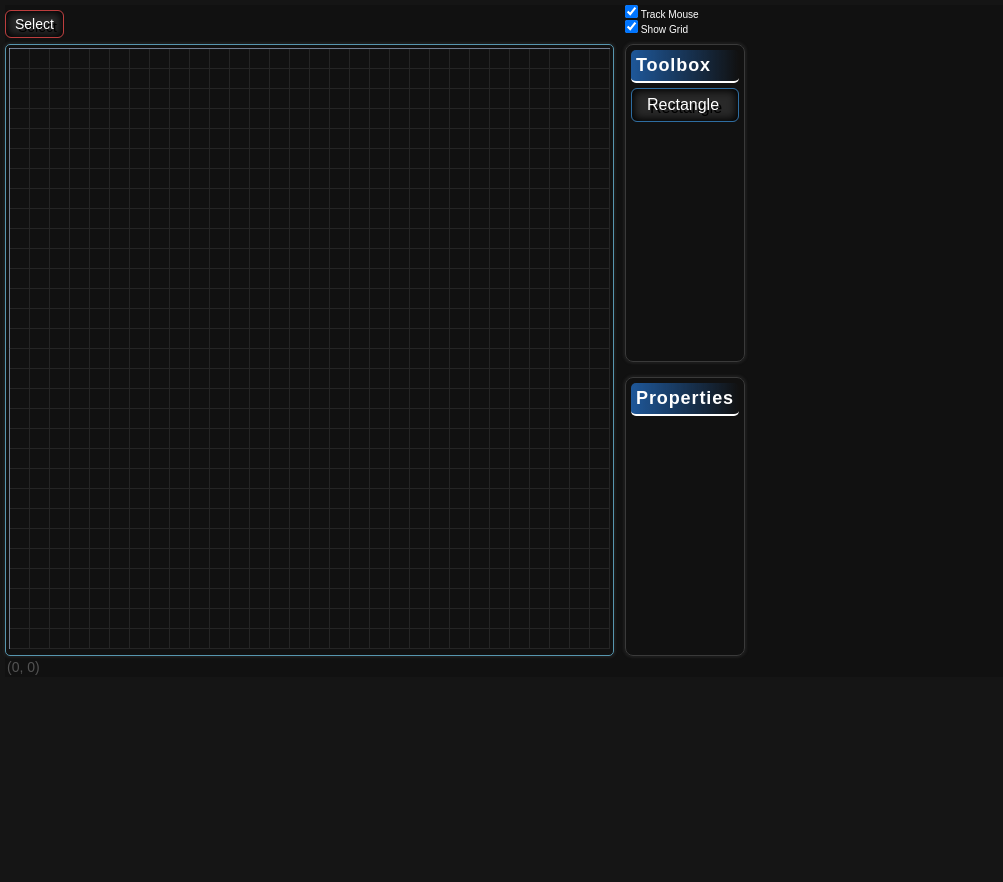
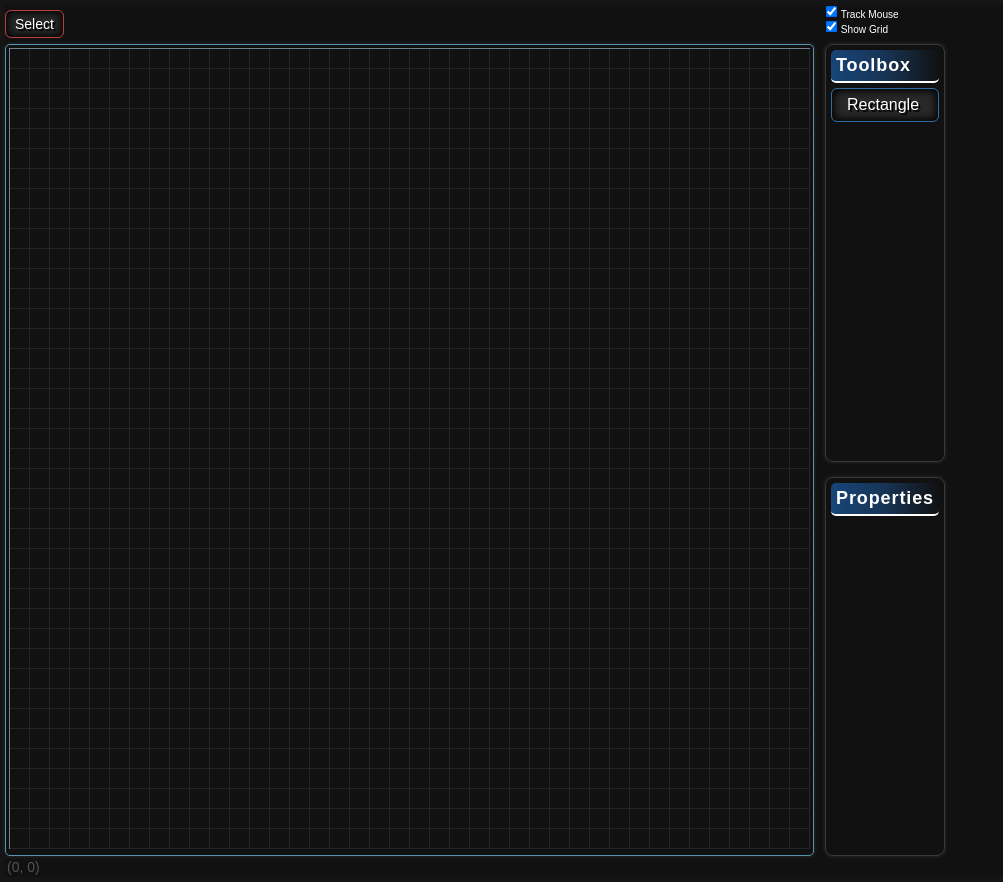
Before and after one commit to TylerHaynie/html-canvas-designer, an Angular app: page / in a window 1280 px wide. Shown: the whole page, without its empty margins (0-1003 px from the left). Before the commit the page ends 800 px from the top, so only its background shows below. Built offline with nearby package versions, Linux system fonts and the light colour scheme.

Commit message:
modified the css for 'properties'

```diff
--- a/src/app/shards/designer/canvas/shapes/rectangle.ts
+++ b/src/app/shards/designer/canvas/shapes/rectangle.ts
@@ -1,6 +1,7 @@
 import { iDrawable } from '../interfaces/iDrawable';
 import { Point } from '../models/point';
 import { Size } from '../models/size';
+import { Utils } from '../utils';
 
 export class Rectangle implements iDrawable {
     point: Point;
@@ -11,61 +12,52 @@ export class Rectangle implements iDrawable {
     lineWidth: number;
     fillAlpha: number;
     borderAlpha: number;
+    drawOutline: boolean;
 
     private context: CanvasRenderingContext2D;
+    private utils = new Utils();
 
     constructor(context: CanvasRenderingContext2D, point: Point, size: Size,
-        color: string | CanvasGradient | CanvasPattern = '#79abfc', solid: boolean = true, lineWidth: number = 1,
-        outlineColor?: string | CanvasGradient | CanvasPattern, fillAlpha: number = 1, borderAlpha: number = 1) {
+        color?: string | CanvasGradient | CanvasPattern, outlineColor?: string | CanvasGradient | CanvasPattern,
+        solid?: boolean, fillAlpha?: number, lineWidth?: number, drawOutline?: boolean, borderAlpha?: number) {
         this.context = context;
         this.point = point;
-        this.outlineColor = outlineColor;
-        this.color = color;
         this.size = size;
-        this.solid = solid;
-        this.lineWidth = lineWidth;
-        this.fillAlpha = fillAlpha;
-        this.borderAlpha = borderAlpha;
+
+        this.outlineColor = outlineColor || this.utils.getRandomHexColor();
+        this.color = color || this.utils.getRandomHexColor();
+        this.solid = solid || true;
+        this.lineWidth = lineWidth || 1;
+        this.fillAlpha = fillAlpha || 1;
+        this.borderAlpha = borderAlpha || 1;
+        this.drawOutline = drawOutline || true;
     }
 
     draw(): void {
         this.context.lineWidth = this.lineWidth;
 
         // // finding center
-        let cx = this.point.x + this.size.width / 2;
-        let cy = this.point.y - this.size.height / 2;
+        // let cx = this.point.x + this.size.width / 2;
+        // let cy = this.point.y - this.size.height / 2;
 
         // this.context.translate(cx, cy);
         // this.context.rotate((Math.PI / 180) * 25);  // rotate 25 degrees.
 
 
-        if (this.solid) {
         this.context.fillStyle = this.color;
         this.context.strokeStyle = this.outlineColor;
 
-            if (this.outlineColor) {
-
+        if (this.solid) {
             this.context.globalAlpha = this.fillAlpha;
             this.context.fillRect(this.point.x, this.point.y, this.size.width, this.size.height);
             this.context.globalAlpha = 1.0;
+        }
 
+        if (this.drawOutline) {
             this.context.globalAlpha = this.borderAlpha;
             this.context.strokeRect(this.point.x, this.point.y, this.size.width, this.size.height);
             this.context.globalAlpha = 1.0;
         }
-            else {
-                this.context.globalAlpha = this.fillAlpha;
-                this.context.fillRect(this.point.x, this.point.y, this.size.width, this.size.height);
-                this.context.globalAlpha = 1.0;
-            }
-        }
-        else {
-            this.context.strokeStyle = this.color;
-            this.context.strokeRect(this.point.x, this.point.y, this.size.width, this.size.height);
-        }
-
-
-        // this.context.translate(0, 0);
     }
 
     pointWithinBounds(checkPoint: Point): boolean {
--- a/src/app/shards/designer/canvas/tools/rectangle-tool.ts
+++ b/src/app/shards/designer/canvas/tools/rectangle-tool.ts
@@ -9,11 +9,10 @@ import { iDrawable } from '../interfaces/iDrawable';
 export class RectangleTool implements iTool {
     name = 'Rectangle';
     id = 'rectangle';
-    currentPoints: Point[] = [];
-
     shapes: iDrawable[];
 
     private utils = new Utils();
+    private currentPoints: Point[] = [];
 
     constructor() {
         this.shapes = [];
@@ -38,7 +37,7 @@ export class RectangleTool implements iTool {
             let y = mpy - (h / 2);
             let topLeft = new Point(x, y);
 
-            let rect = new Rectangle(context, topLeft, size, this.utils.getRandomHexColor(), true, 2, this.utils.getRandomHexColor());
+            let rect = new Rectangle(context, topLeft, size);
 
             this.shapes.push(rect);
             this.currentPoints = [];
@@ -49,6 +48,7 @@ export class RectangleTool implements iTool {
     }
 
     deleteShape(shape: iDrawable) {
+        if (this.shapes.includes(shape)) {
             let shapeIndex = this.shapes.indexOf(shape);
 
             if (shapeIndex >= 0) {
@@ -61,3 +61,32 @@ export class RectangleTool implements iTool {
             }
         }
     }
+
+    bringForward(shape: iDrawable) {
+        if (this.shapes.includes(shape)) {
+            let shapeIndex = this.shapes.indexOf(shape);
+            this.utils.shiftArrayItem(this.shapes, shapeIndex, shapeIndex - 1);
+        }
+    }
+
+    sendBack(shape: iDrawable) {
+        if (this.shapes.includes(shape)) {
+            let shapeIndex = this.shapes.indexOf(shape);
+            this.utils.shiftArrayItem(this.shapes, shapeIndex, shapeIndex + 1);
+        }
+    }
+
+    sendToBack(shape: iDrawable) {
+        if (this.shapes.includes(shape)) {
+            let shapeIndex = this.shapes.indexOf(shape);
+            this.utils.shiftArrayItem(this.shapes, shapeIndex, this.shapes.length - 1);
+        }
+    }
+
+    bringToFront(shape: iDrawable) {
+        if (this.shapes.includes(shape)) {
+            let shapeIndex = this.shapes.indexOf(shape);
+            this.utils.shiftArrayItem(this.shapes, shapeIndex, 0);
+        }
+    }
+}
--- a/src/app/shards/designer/canvas/utils.ts
+++ b/src/app/shards/designer/canvas/utils.ts
@@ -30,14 +30,20 @@ export class Utils {
         let letters = '0123456789ABCDEF';
         let color = '#';
         for (let i = 0; i < 6; i++) {
-          color += letters[Math.floor(Math.random() * 16)];
+            color += letters[Math.floor(Math.random() * 16)];
         }
         return color;
-      }
+    }
 
     getRandomPointOnCanvas(context: CanvasRenderingContext2D) {
         let rx = Math.floor((Math.random() * context.canvas.width) + 1);
         let ry = Math.floor((Math.random() * context.canvas.width) + 1);
         return new Point(rx, ry);
     }
+
+    shiftArrayItem(arr: Array<any>, fromIndex: number, toIndex: number) {
+        let item = arr[fromIndex];
+        arr.splice(fromIndex, 1);
+        arr.splice(toIndex, 0, item);
+    }
 }
--- a/src/app/shards/designer/designer.component.css
+++ b/src/app/shards/designer/designer.component.css
@@ -1,11 +1,15 @@
 canvas {
-    /* do not style canvas. It will throw off positions */
     background: #111;
 }
 
-/* .container {
-    background-color: #111;
-} */
+input{
+    border: none;
+    -webkit-box-shadow: 0 0 0 0 black;
+    box-shadow: inset 0 0 1px 1px #080808;
+    background-color: #a2a2a2;
+    padding: 1px 2px;
+    text-shadow: 0.03em 0.03em #848484;
+}
 
 .wrapper {
     display: grid;
@@ -100,9 +104,9 @@ canvas {
     font-size: 18px;
     letter-spacing: .05em;
     font-weight: bold;
-    background: linear-gradient(to right, rgba(30, 87, 153, 1) 0%, rgba(30, 87, 153, 0.5) 50%, rgba(30, 87, 153, 0) 100%);
+    background: linear-gradient(to right, rgb(23, 69, 121) 0%, rgba(30, 87, 153, 0.5) 50%, rgba(30, 87, 153, 0) 100%);
     border-bottom: 2px solid white;
-    /* W3C, IE10+, FF16+, Chrome26+, Opera12+, Safari7+ */
+    grid-column: 1 / 3;
 }
 
 .properties .section {
@@ -118,23 +122,44 @@ canvas {
 
 .section .title {
     grid-column: 1 / 3;
-    grid-row: 1;
     border-bottom: 1px solid #222222;
     font-size: .85em;
     text-align: left;
+    margin-bottom: 1px;
+}
+
+.group {
+    display: grid;
+    grid-template-columns: 1fr 1fr;
+    grid-column: 1 / 3;
+    box-shadow: inset 0 0 6px 0.08em #080808;
+    padding: 5px;
+    grid-column-gap: 1px;
+    grid-row-gap: .3em;
+}
+
+.group div{
+    margin: 0;
+    /* margin: 0;
+    margin-bottom: 1px; */
+}
+
+.group .full-row{
+    grid-column: 1 / 3;
 }
 
 .section .data {
-    /* grid-column:1; */
     box-shadow: 0 0 0 0 black;
 }
 
-.section .full-row {
-    grid-column: 1 / 3;
+.group input {
+    width: 45px;
+    height: 15px;
 }
 
-.section input {
-    width: 45px;
+.full-row input{
+    width: 100%;
+    height: 14px;
 }
 
 button {
@@ -142,7 +167,7 @@ button {
     color: white;
     font-size: 16px;
     border-radius: 6px;
-    text-shadow: 3px 3px #000;
+    text-shadow: 2px 2px #000;
     background-color: rgb(41, 41, 41);
     box-shadow: 0 0 9px 2px black inset;
     border: 1px solid #2e6da1;
--- a/src/app/shards/designer/designer.component.html
+++ b/src/app/shards/designer/designer.component.html
@@ -4,7 +4,7 @@
         <!-- <button>Rotate</button> -->
     </div>
     <div class="view">
-        <canvas #c id="c" width="601" height="601"></canvas>
+        <canvas #c id="c" width="801" height="801"></canvas>
     </div>
 
     <div class="container right-side">
@@ -19,41 +19,83 @@
             <div class="header">Properties</div>
             <div class="section" *ngIf="selectedShape">
                 <div class="title">Position</div>
-                <div class="data">X
-                    <input type="number" [(ngModel)]="selectedShape.point.x">
+                <div class="group">
+
+                    <div>
+                        x
+                        <input type="number" [(ngModel)]="selectedShape.point.x">
+                    </div>
+                    <div>
+                        y
+                        <input type="number" [(ngModel)]="selectedShape.point.y">
+                    </div>
                 </div>
-                <div class="data">Y
-                    <input type="number" [(ngModel)]="selectedShape.point.y">
-                </div>
+
             </div>
             <div class="section" *ngIf="selectedShape">
                 <div class="title">Size</div>
-                <div class="data">W
-                    <input type="number" [(ngModel)]="selectedShape.size.width">
+                <div class="group">
+                    <div>w
+                        <input type="number" min="0" step="1" [(ngModel)]="selectedShape.size.width">
+                    </div>
+                    <div>h
+                        <input type="number" min="0" step="1" [(ngModel)]="selectedShape.size.height">
+                    </div>
                 </div>
-                <div class="data">H
-                    <input type="number" [(ngModel)]="selectedShape.size.height">
-                </div>
+
+
             </div>
 
             <div class="section" *ngIf="selectedShape">
                 <div class="title">Design</div>
-                <div class="data">Fill
+
+                <div class="group">
+                    <div>Fill</div>
+                    <div>
+                        <input [(ngModel)]="selectedShape.solid" type="checkbox" />
+                    </div>
+                    <div>
+                        <input type="color" [(ngModel)]="selectedShape.color">
+                    </div>
+                    <div>
+                        a
+                        <input type="number" min="0" max="1" step="0.01" [(ngModel)]="selectedShape.fillAlpha">
+                    </div>
+                </div>
+
+                <div class="group">
+                    <div>Outline</div>
+                    <div>
+                        <input [(ngModel)]="selectedShape.drawOutline" type="checkbox" />
+                    </div>
+                    <div class="full-row">
+                        <input type="color" [(ngModel)]="selectedShape.outlineColor">
+                    </div>
+                    <div>
+                        a
+                        <input type="number" min="0" max="1" step="0.01" [(ngModel)]="selectedShape.borderAlpha">
+                    </div>
+                    <div>w
+                        <input type="number" min="0" step="0.5" [(ngModel)]="selectedShape.lineWidth">
+                    </div>
+                </div>
+
+                <!-- <div class="data">Fill
                     <input type="color" [(ngModel)]="selectedShape.color">
                 </div>
                 <div class="data">Border
                     <input type="color" [(ngModel)]="selectedShape.outlineColor">
                 </div>
-                <div class="data">Alpha
+                <div class="data">a
                     <input type="number" min="0" max="1" step="0.01" [(ngModel)]="selectedShape.fillAlpha">
                 </div>
 
-                <div class="data">Alpha
+                <div class="data">a
                     <input type="number" min="0" max="1" step="0.01" [(ngModel)]="selectedShape.borderAlpha">
                 </div>
                 <div class="data full-row">Border Thickness
                     <input type="text" [(ngModel)]="selectedShape.lineWidth">
-                </div>
+                </div> -->
 
             </div>
         </div>
```
Lines whose indentation alone changed are shown as unchanged.
